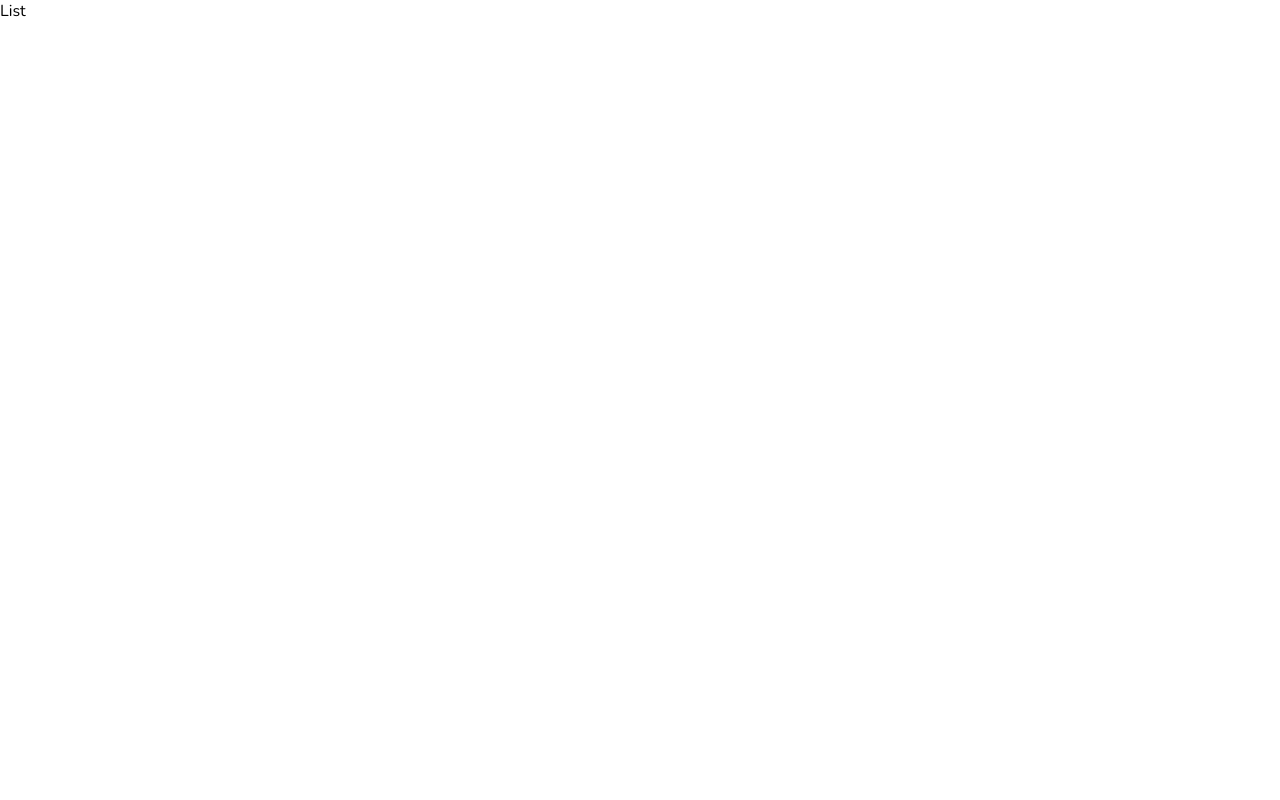
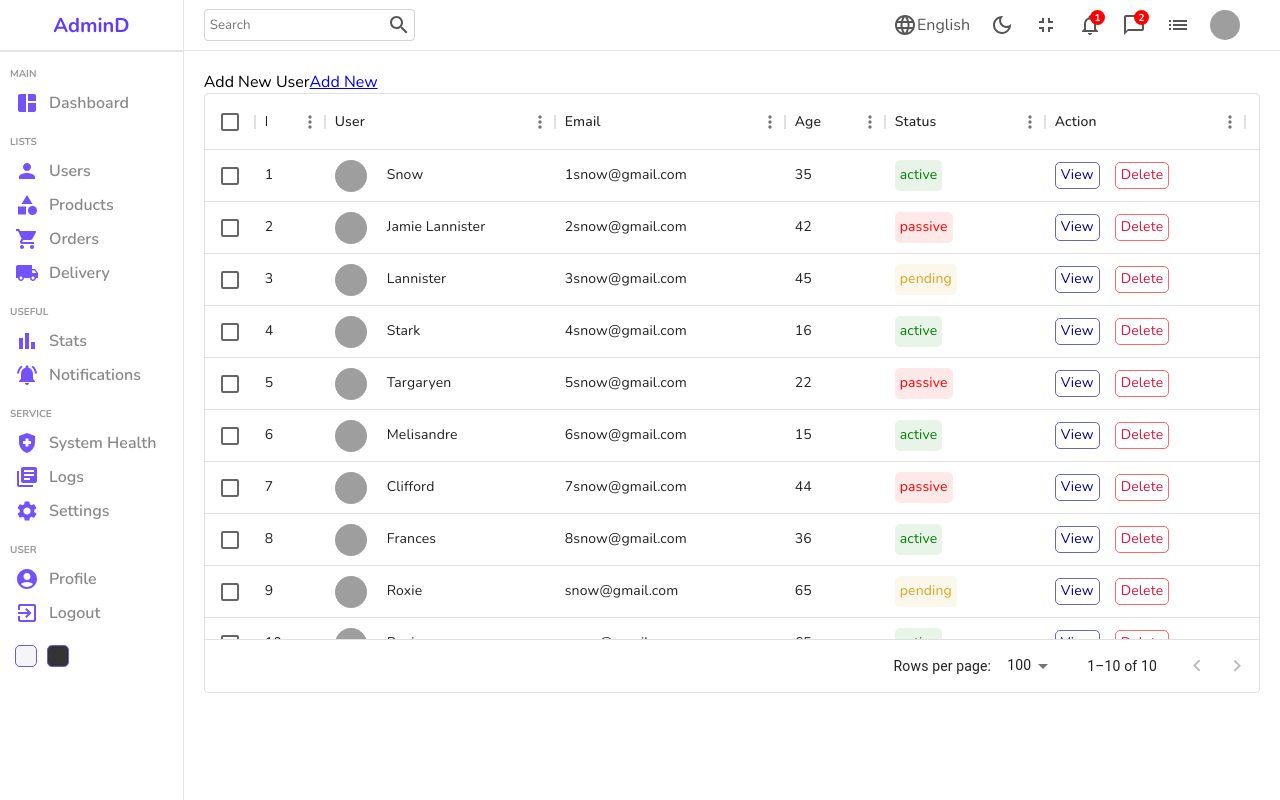
Before and after one commit to Suzanne-11/admin-dashboard, a React (Create React App) app: page /users in a window 1280 px wide. Built offline with nearby package versions, Linux system fonts and the light colour scheme; grey boxes are pictures that could not be loaded.

Commit message:
Implemented Data Table for Users

```diff
--- a/package.json
+++ b/package.json
@@ -7,6 +7,7 @@
     "@emotion/styled": "^11.11.0",
     "@mui/icons-material": "^5.14.11",
     "@mui/material": "^5.14.11",
+    "@mui/x-data-grid": "^6.16.0",
     "@testing-library/jest-dom": "^5.17.0",
     "@testing-library/react": "^13.4.0",
     "@testing-library/user-event": "^13.5.0",
--- /dev/null
+++ b/src/components/datatable/Datatable.jsx
@@ -0,0 +1,57 @@
+import React from 'react';
+import './datatable.scss';
+import { DataGrid } from "@mui/x-data-grid";
+import { userColumns, userRows } from "../../datatablesource";
+import { Link } from "react-router-dom";
+import { useState } from "react";
+
+const Datatable = () => {
+  const [data, setData] = useState(userRows);
+
+  const handleDelete = (id) => {
+    setData(data.filter((item) => item.id !== id));
+  };
+
+  const actionColumn = [
+    {
+      field: "action",
+      headerName: "Action",
+      width: 200,
+      renderCell: (params) => {
+        return (
+          <div className="cell-action">
+            <Link to="/users/test" style={{ textDecoration: "none" }}>
+              <div className="view-button">View</div>
+            </Link>
+            <div
+              className="delete-button"
+              onClick={() => handleDelete(params.row.id)}
+            >
+              Delete
+            </div>
+          </div>
+        );
+      },
+    },
+  ];
+  return (
+    <div className="datatable">
+      <div className="datatable-title">
+        Add New User
+        <Link to="/users/new" className="link">
+          Add New
+        </Link>
+      </div>
+      <DataGrid
+        className="datagrid"
+        rows={data}
+        columns={userColumns.concat(actionColumn)}
+        pageSize={8}
+        rowsPerPageOptions={[8]}
+        checkboxSelection
+      />
+    </div>
+  );
+};
+
+export default Datatable;
--- /dev/null
+++ b/src/components/datatable/datatable.scss
@@ -0,0 +1,57 @@
+.datatable{
+    height: 600px;
+    padding: 20px;
+
+    .cell-with-img{
+        display: flex;
+        align-items: center;
+
+        .cell-img{
+            width: 32px;
+            height: 32px;
+            border-radius: 50%;
+            object-fit: cover;
+            margin-right: 20px;
+        }
+    }
+
+    .cell-with-status{
+        padding: 5px;
+        border-radius: 5px;
+
+        &.active{
+            color: green;
+            background-color: rgba(0, 128, 0, 0.09);
+        }
+        &.pending{
+            color: goldenrod;
+            background-color: rgba(218, 165, 32, 0.09);
+        }
+        &.passive{
+            color: red;
+            background-color: rgba(255, 0, 0, 0.09);
+        }
+    }
+
+    .cell-action{
+        display: flex;
+        align-items: center;
+        gap: 15px;
+
+        .view-button{
+            padding: 2px 5px;
+            border-radius: 5px;
+            color: darkblue;
+            border: 0.75px solid rgba(0, 0, 139, 0.596);
+            cursor: pointer;
+        }
+
+        .delete-button{
+            padding: 2px 5px;
+            border-radius: 5px;
+            color: crimson;
+            border: 0.75px solid rgba(255, 0, 0, 0.596);
+            cursor: pointer;
+        }
+    }
+}
--- /dev/null
+++ b/src/datatablesource.js
@@ -0,0 +1,125 @@
+import './components/datatable/datatable.scss';
+
+export const userColumns = [
+    { field: "id", headerName: "ID", width: 70 },
+    {
+      field: "user",
+      headerName: "User",
+      width: 230,
+      renderCell: (params) => {
+        return (
+          <div className="cell-with-img">
+            <img className="cell-img" src={params.row.img} alt="avatar" />
+            {params.row.username}
+          </div>
+        );
+      },
+    },
+    {
+      field: "email",
+      headerName: "Email",
+      width: 230,
+    },
+
+    {
+      field: "age",
+      headerName: "Age",
+      width: 100,
+    },
+    {
+      field: "status",
+      headerName: "Status",
+      width: 160,
+      renderCell: (params) => {
+        return (
+          <div className={`cell-with-status ${params.row.status}`}>
+            {params.row.status}
+          </div>
+        );
+      },
+    },
+  ];
+
+  //temporary data
+  export const userRows = [
+    {
+      id: 1,
+      username: "Snow",
+      img: "https://images.pexels.com/photos/1820770/pexels-photo-1820770.jpeg?auto=compress&cs=tinysrgb&dpr=2&w=500",
+      status: "active",
+      email: "1snow@gmail.com",
+      age: 35,
+    },
+    {
+      id: 2,
+      username: "Jamie Lannister",
+      img: "https://images.pexels.com/photos/1820770/pexels-photo-1820770.jpeg?auto=compress&cs=tinysrgb&dpr=2&w=500",
+      email: "2snow@gmail.com",
+      status: "passive",
+      age: 42,
+    },
+    {
+      id: 3,
+      username: "Lannister",
+      img: "https://images.pexels.com/photos/1820770/pexels-photo-1820770.jpeg?auto=compress&cs=tinysrgb&dpr=2&w=500",
+      email: "3snow@gmail.com",
+      status: "pending",
+      age: 45,
+    },
+    {
+      id: 4,
+      username: "Stark",
+      img: "https://images.pexels.com/photos/1820770/pexels-photo-1820770.jpeg?auto=compress&cs=tinysrgb&dpr=2&w=500",
+      email: "4snow@gmail.com",
+      status: "active",
+      age: 16,
+    },
+    {
+      id: 5,
+      username: "Targaryen",
+      img: "https://images.pexels.com/photos/1820770/pexels-photo-1820770.jpeg?auto=compress&cs=tinysrgb&dpr=2&w=500",
+      email: "5snow@gmail.com",
+      status: "passive",
+      age: 22,
+    },
+    {
+      id: 6,
+      username: "Melisandre",
+      img: "https://images.pexels.com/photos/1820770/pexels-photo-1820770.jpeg?auto=compress&cs=tinysrgb&dpr=2&w=500",
+      email: "6snow@gmail.com",
+      status: "active",
+      age: 15,
+    },
+    {
+      id: 7,
+      username: "Clifford",
+      img: "https://images.pexels.com/photos/1820770/pexels-photo-1820770.jpeg?auto=compress&cs=tinysrgb&dpr=2&w=500",
+      email: "7snow@gmail.com",
+      status: "passive",
+      age: 44,
+    },
+    {
+      id: 8,
+      username: "Frances",
+      img: "https://images.pexels.com/photos/1820770/pexels-photo-1820770.jpeg?auto=compress&cs=tinysrgb&dpr=2&w=500",
+      email: "8snow@gmail.com",
+      status: "active",
+      age: 36,
+    },
+    {
+      id: 9,
+      username: "Roxie",
+      img: "https://images.pexels.com/photos/1820770/pexels-photo-1820770.jpeg?auto=compress&cs=tinysrgb&dpr=2&w=500",
+      email: "snow@gmail.com",
+      status: "pending",
+      age: 65,
+    },
+    {
+      id: 10,
+      username: "Roxie",
+      img: "https://images.pexels.com/photos/1820770/pexels-photo-1820770.jpeg?auto=compress&cs=tinysrgb&dpr=2&w=500",
+      email: "snow@gmail.com",
+      status: "active",
+      age: 65,
+    },
+  ];
--- a/src/pages/list/List.jsx
+++ b/src/pages/list/List.jsx
@@ -1,9 +1,18 @@
 import React from 'react';
 import './list.scss';
+import Sidebar from '../../components/sidebar/Sidebar';
+import Navbar from '../../components/navbar/Navbar';
+import Datatable from '../../components/datatable/Datatable';
 
 const List = () => {
   return (
-    <div>List</div>
+    <div className='list'>
+      <Sidebar />
+      <div className="list-container">
+        <Navbar />
+        <Datatable />
+      </div>
+    </div>
   )
 }
 
--- a/src/pages/list/list.scss
+++ b/src/pages/list/list.scss
@@ -0,0 +1,8 @@
+.list{
+    display: flex;
+    width: 100%;
+
+    .list-container{
+        flex: 6;
+    }
+}
```
Also changed, not shown: 1 other file (tests, documents, lock files or other folders).
